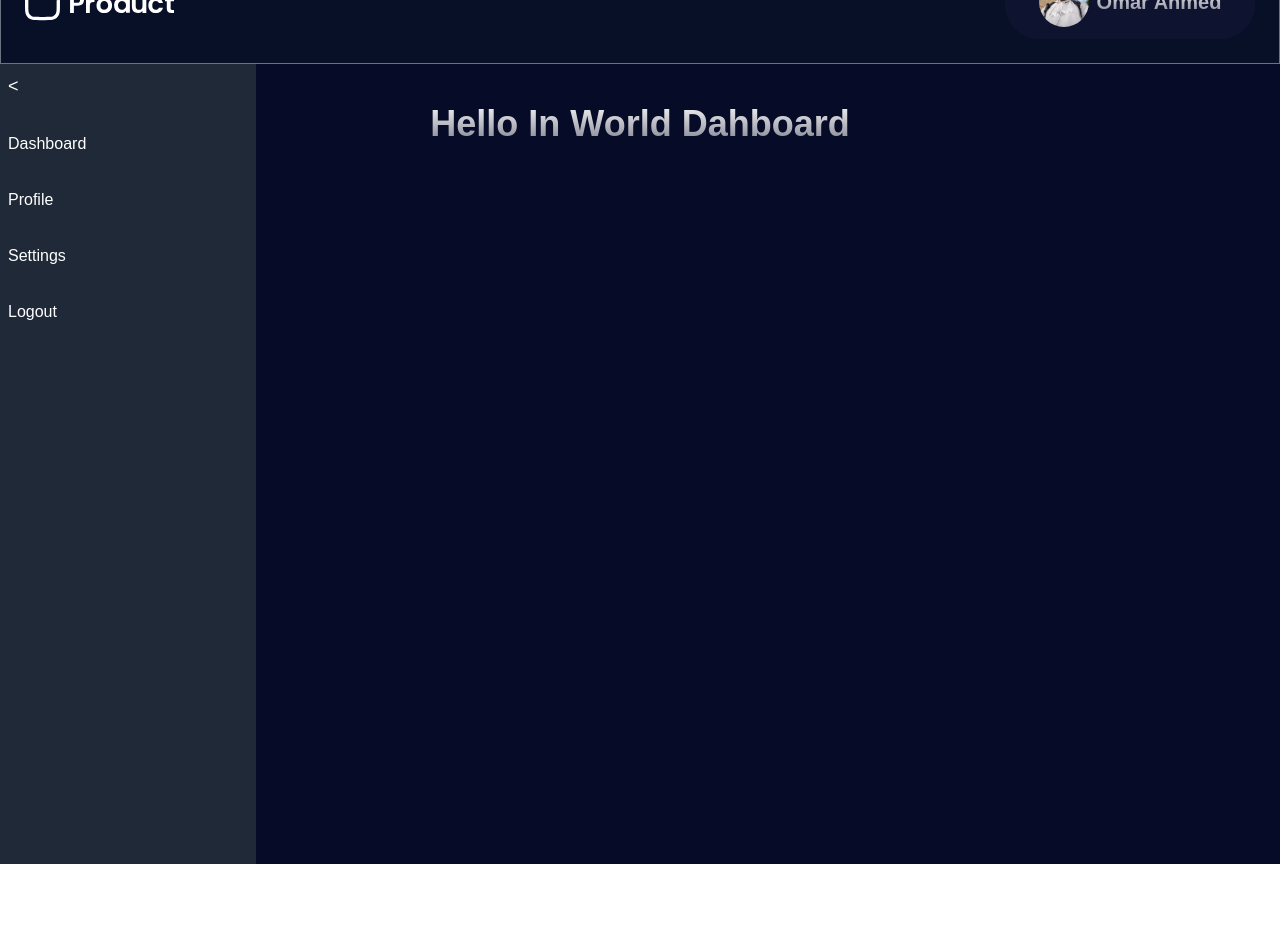
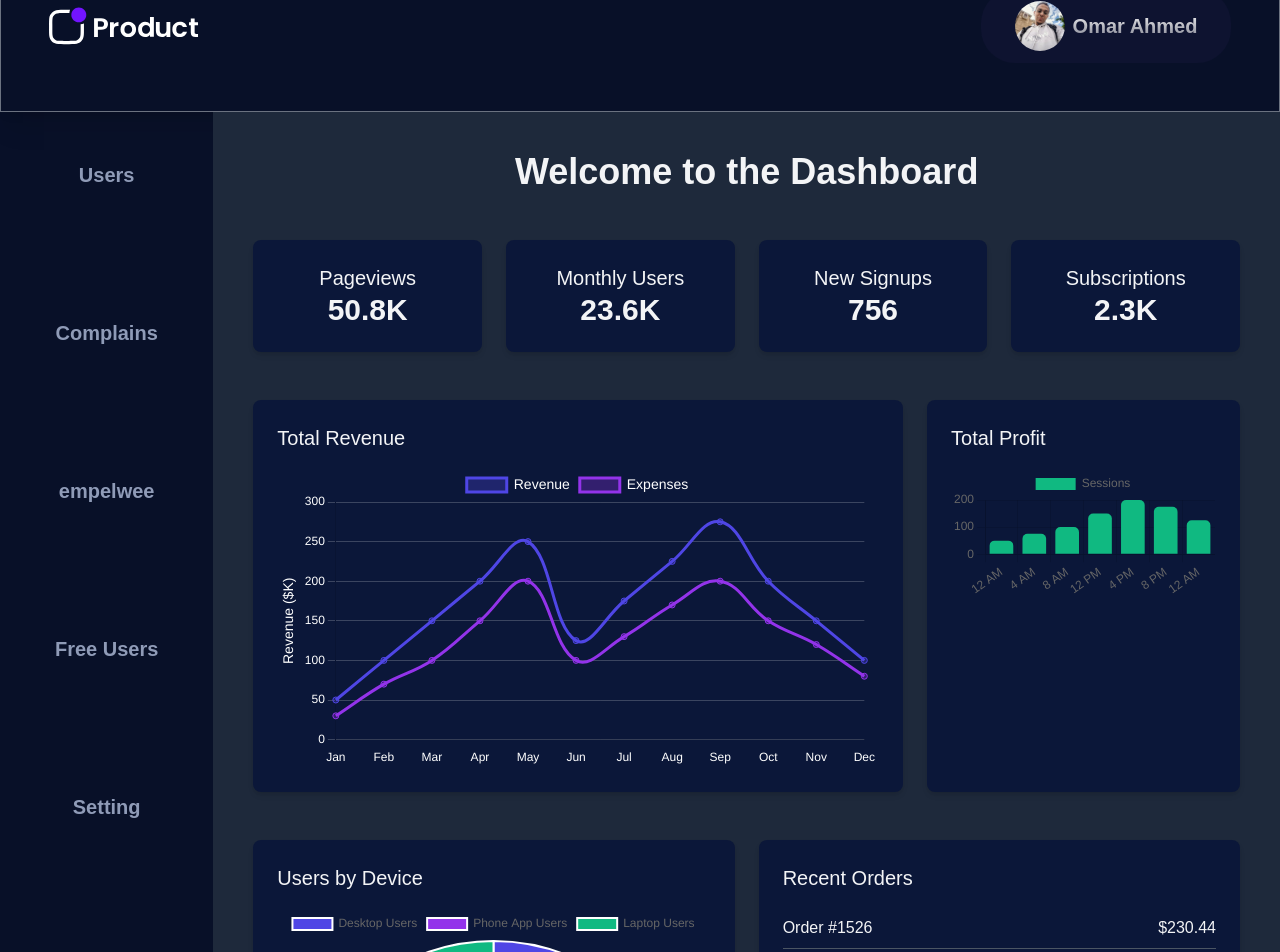
Before and after one commit to Omar-Ahmed-OHM/Oi-Founder, a Next.js app: page /dashboard in a window 1280 px wide. Shown: the part 60-1012 px from the top of the page. Before the commit the page ends 924 px from the top, so only its background shows below. Built offline with nearby package versions, Linux system fonts and the light colour scheme.

Commit message:
Chart and Setup Dashpoard

```diff
--- a/package.json
+++ b/package.json
@@ -10,10 +10,12 @@
   },
   "dependencies": {
     "axios": "^1.7.9",
+    "chart.js": "^4.4.7",
     "clsx": "^2.1.1",
     "gsap": "^3.12.5",
     "next": "15.0.3",
     "react": "19.0.0-rc-66855b96-20241106",
+    "react-chartjs-2": "^5.2.0",
     "react-dom": "19.0.0-rc-66855b96-20241106",
     "react-icons": "^5.3.0"
   },
--- a/src/app/dashboard/dash_nav.tsx
+++ b/src/app/dashboard/dash_nav.tsx
@@ -5,7 +5,7 @@ export default function DashNav(){
     return(
         <>
         <section className="bg-[#081028] static top-0 border-[1px] border-gray-500 shadow-xl">
-            <nav className="mx-auto container flex justify-between items-center p-6">
+            <nav className="flex justify-between items-center p-12">
                 <div className="logo">
                     <Image src={logo} alt="logo" width={150}/>
                 </div>
--- a/src/app/dashboard/layout.tsx
+++ b/src/app/dashboard/layout.tsx
@@ -3,24 +3,36 @@ import type { Metadata } from "next";
 import "../globals.css";
 import DashNav from "./dash_nav";
 import Sidebar from "./side";
+import localFont from "next/font/local";
 export const metadata: Metadata = {
   title: "Dashboard",
   description: "Generated by create next app",
 };
 
+
+const geistSans = localFont({
+  src: "../fonts/GeistMonoVF.woff",
+  variable: "--font-geist-sans",
+  weight: "100 900",
+});
+const geistMono = localFont({
+  src: "../fonts/GeistMonoVF.woff",
+  variable: "--font-geist-mono",
+  weight: "100 900",
+});
 export default function RootLayout({
   children,
 }: Readonly<{
   children: React.ReactNode;
 }>) {
   return (
-      <main className="bg-[#081028] ">
+      <main className={`${geistSans.variable} ${geistMono.variable} antialiased bg-[#081028] `}>
         <DashNav/>
-        <div className="flex mx-auto container justify-between">
-          <div className="">
+        <div className="flex  justify-between ">
+          <div className="w-1/5">
         <Sidebar/>
           </div>
-          <div className="w-full">
+          <div className="w-full ">
         {children}
           </div>
         </div>
--- a/src/app/dashboard/page.tsx
+++ b/src/app/dashboard/page.tsx
@@ -1,14 +1,262 @@
-export default function Dashboard(){
-    return(
-        <>
-        <section className="bg-main-color p-10 h-dvh">
+"use client";
+import React, { useMemo } from "react";
+import { Line, Bar, Doughnut } from "react-chartjs-2";
+import {
+  Chart as ChartJS,
+  CategoryScale,
+  LinearScale,
+  PointElement,
+  LineElement,
+  Title,
+  Tooltip,
+  Legend,
+  ArcElement,
+  BarElement,
+} from "chart.js";
 
-        <div className="container mx-auto flex items-center justify-center bg-text-gradient bg-clip-text text-4xl font-semibold text-transparent ">
-        <h1>
-            Hello In World Dahboard
-        </h1>
+// Register Chart.js components
+ChartJS.register(
+  CategoryScale,
+  LinearScale,
+  PointElement,
+  LineElement,
+  Title,
+  Tooltip,
+  Legend,
+  ArcElement,
+  BarElement
+);
+
+export default function Dashboard() {
+  // Static chart data
+  const lineChartData = useMemo(() => ({
+    labels: ["Jan", "Feb", "Mar", "Apr", "May", "Jun", "Jul", "Aug", "Sep", "Oct", "Nov", "Dec"],
+    datasets: [
+      {
+        label: "Revenue",
+        data: [50, 100, 150, 200, 250, 125, 175, 225, 275, 200, 150, 100],
+        borderColor: "#4F46E5",
+        backgroundColor: "rgba(79, 70, 229, 0.3)",
+        fill: true,
+        tension: 0.4,
+      },
+      {
+        label: "Expenses",
+        data: [30, 70, 100, 150, 200, 100, 130, 170, 200, 150, 120, 80],
+        borderColor: "#9333EA",
+        backgroundColor: "rgba(147, 51, 234, 0.3)",
+        fill: true,
+        tension: 0.4,
+      },
+    ],
+  }), []);
+
+  const barChartData = useMemo(() => ({
+    labels: ["12 AM", "4 AM", "8 AM", "12 PM", "4 PM", "8 PM", "12 AM"],
+    datasets: [
+      {
+        label: "Sessions",
+        data: [50, 75, 100, 150, 200, 175, 125],
+        backgroundColor: "#10B981",
+        borderRadius: 5,
+      },
+    ],
+  }), []);
+
+  const doughnutChartData = useMemo(() => ({
+    labels: ["Desktop Users", "Phone App Users", "Laptop Users"],
+    datasets: [
+      {
+        data: [15624, 5546, 2478],
+        backgroundColor: ["#4F46E5", "#9333EA", "#10B981"],
+        hoverOffset: 5,
+      },
+    ],
+  }), []);
+
+  const recentOrders = [
+    { id: "#1526", amount: "$230.44" },
+    { id: "#1527", amount: "$120.89" },
+    { id: "#1528", amount: "$98.24" },
+    { id: "#1529", amount: "$150.67" },
+    { id: "#1530", amount: "$75.88" },
+  ];
+
+  return (
+    <section className="bg-slate-800 p-10 min-h-screen">
+      <div className="container mx-auto space-y-12 animate-fade-in">
+        {/* Header */}
+        <div className="text-center text-4xl font-semibold text-gray-100">
+          <h1>Welcome to the Dashboard</h1>
         </div>
-        </section>
-        </>
-    )
+
+        {/* Top Metrics */}
+        <div className="grid grid-cols-1 md:grid-cols-4 gap-6">
+          {["Pageviews", "Monthly Users", "New Signups", "Subscriptions"].map((metric, index) => (
+            <div
+              key={index}
+              className="bg-[#0B1739] text-gray-100 p-6 rounded-lg text-center shadow-md hover:bg-[#CB3CFF] hover:text-[#0B1739] transition"
+            >
+              <h2 className="text-xl font-medium">{metric}</h2>
+              <p className="text-3xl font-semibold">
+                {index === 0
+                  ? "50.8K"
+                  : index === 1
+                  ? "23.6K"
+                  : index === 2
+                  ? "756"
+                  : "2.3K"}
+              </p>
+            </div>
+          ))}
+        </div>
+
+        {/* Charts */}
+        <div className="grid grid-cols-1 lg:grid-cols-3 gap-6">
+          {/* Line Chart */}
+          <div className="bg-[#0B1739] text-gray-100 p-6 rounded-lg shadow-md lg:col-span-2">
+            <h3 className="text-xl font-medium mb-4">Total Revenue</h3>
+            <Line
+              data={lineChartData}
+              options={{
+                responsive: true,
+                maintainAspectRatio: true,
+                aspectRatio: 2,
+                plugins: {
+                  legend: {
+                    position: "top",
+                    labels: {
+                      color: "#FFFFFF", // Make legend text white for dark backgrounds
+                      font: {
+                        size: 14,
+                      },
+                    },
+                  },
+                  tooltip: {
+                    backgroundColor: "#1E293B", // Dark background for tooltip
+                    titleColor: "#FFFFFF", // White title
+                    bodyColor: "#FFFFFF", // White text inside tooltip
+                    callbacks: {
+                      label: (context) => {
+                        const dataset = context.dataset;
+                        const currentValue = Number(context.raw) || 0;
+                        const previousValue = Number(dataset.data[context.dataIndex - 1]) || 0;
+                        const percentageChange =
+                          previousValue !== 0 ? (((currentValue - previousValue) / previousValue) * 100).toFixed(2) : "0.00";
+                        return `${dataset.label}: ${currentValue}K (${percentageChange}% change)`;
+
+
+
+
+
+
+
+
+
+
+
+
+
+
+
+
+
+
+
+
+
+                      },
+                    },
+                  },
+                },
+                scales: {
+                  x: {
+                    grid: {
+                      display: false,
+                    },
+                    ticks: {
+                      color: "#FFFFFF", // White text for x-axis labels
+                    },
+                  },
+                  y: {
+                    grid: {
+                      color: "rgba(255, 255, 255, 0.2)", // Faint white gridlines
+                    },
+                    ticks: {
+                      color: "#FFFFFF", // White text for y-axis labels
+                    },
+                    title: {
+                      display: true,
+                      text: "Revenue ($K)",
+                      color: "#FFFFFF",
+                      font: {
+                        size: 14,
+                      },
+                    },
+                  },
+                },
+              }}
+            />
+          </div>
+
+          {/* Bar Chart */}
+          <div className="bg-[#0B1739] text-gray-100 p-6 rounded-lg shadow-md">
+            <h3 className="text-xl font-medium mb-4">Total Profit</h3>
+            <Bar
+              data={barChartData}
+              options={{
+                responsive: true,
+                maintainAspectRatio: true,
+                aspectRatio: 2,
+                plugins: {
+                  tooltip: {
+                    callbacks: {
+
+                      label: (context) => `${context.dataset.label}: ${context.raw || 0}K`,
+                    },
+                  },
+                },
+              }}
+            />
+          </div>
+        </div>
+
+        {/* Reports Overview */}
+        <div className="grid grid-cols-1 lg:grid-cols-2 gap-6">
+          {/* Doughnut Chart */}
+          <div className="bg-[#0B1739] text-gray-100 p-6 rounded-lg shadow-md">
+            <h3 className="text-xl font-medium mb-4">Users by Device</h3>
+            <Doughnut
+              data={doughnutChartData}
+              options={{
+                responsive: true,
+                maintainAspectRatio: true,
+                plugins: {
+                  tooltip: {
+                    callbacks: {
+                      label: (context) => `${context.label}: ${context.raw}`,
+                    },
+                  },
+                },
+              }}
+            />
+          </div>
+
+          {/* Recent Orders */}
+          <div className="bg-[#0B1739] text-gray-100 p-6 rounded-lg shadow-md">
+            <h3 className="text-xl font-medium mb-4">Recent Orders</h3>
+            <ul className="space-y-2 max-h-48 overflow-y-auto">
+              {recentOrders.map((order, index) => (
+                <li key={index} className="flex justify-between border-b border-gray-600 py-2">
+                  <span>Order {order.id}</span>
+                  <span>{order.amount}</span>
+                </li>
+              ))}
+            </ul>
+          </div>
+        </div>
+      </div>
+    </section>
+  );
+
 }
--- a/src/app/dashboard/side.tsx
+++ b/src/app/dashboard/side.tsx
@@ -1,50 +1,45 @@
-"use client";
-import React, { useState } from 'react';
+"use client"
+import React, { useState } from 'react'
+import Image from 'next/image'
+import logo from '../../../public/asset/images/logo.svg'
 import Link from 'next/link';
-
-const Sidebar: React.FC = () => {
-    const [isOpen, setIsOpen] = useState(true);
-
+export default function Sidebar(){
+    const [isOpen, setIsOpen] = useState(false);
     const toggleSidebar = () => {
         setIsOpen(!isOpen);
       };
+    return(
+        <>
+        <section className="side p-12">
 
-    return (
-        <div className={`
-            ${isOpen ? 'w-64' : 'w-16'}
-            bg-gray-800 text-white h-screen fixed transition-width duration-300
-        `}>
-            <button
-                onClick={toggleSidebar}
-                className="text-white text-lg p-2 focus:outline-none"
-            >
-                {isOpen ? '<' : '>'}
-            </button>
-            <nav className="mt-4">
-                <ul className="space-y-4">
+        <nav className="sidebar " id="sidebar">
+            <ul className='flex flex-col justify-between gap-32 font-semibold text-[20px] items-center text-paragraph-color'>
                 <li>
-                        <Link href="/dashboard">
-                            <Link href={'/'} className="block p-2 hover:bg-gray-700 rounded">Dashboard</Link >
-                        </Link>
+                    <Link href="/dashboard/users">Users</Link>
                 </li>
+
                 <li>
-                        <Link href="/profile">
-                            <Link href={'/'} className="block p-2 hover:bg-gray-700 rounded">Profile</Link>
-                        </Link>
+                    <Link href="/dashboard/complain">Complains</Link>
                 </li>
+
                 <li>
-                        <Link href="/settings">
-                            <Link href={'/'} className="block p-2 hover:bg-gray-700 rounded">Settings</Link >
-                        </Link>
+                    <Link href="/dashboard/empelwee">empelwee</Link>
                 </li>
+
+
+
                 <li>
-                        <Link href="/logout">
-                            <Link href={'/'} className="block p-2 hover:bg-gray-700 rounded">Logout</Link   >
-                        </Link>
+                    <Link href="/dashboard/empelwee">Free Users</Link>
+                </li>
+
+
+
+                <li>
+                    <Link href="/dashboard/empelwee">Setting</Link>
                 </li>
             </ul>
         </nav>
-        </div>
-    );
-};
-export default Sidebar;
+        </section>
+        </>
+    )
+}
```
Also changed, not shown: 1 other file (tests, documents, lock files or other folders). Lines whose indentation alone changed are shown as unchanged.
